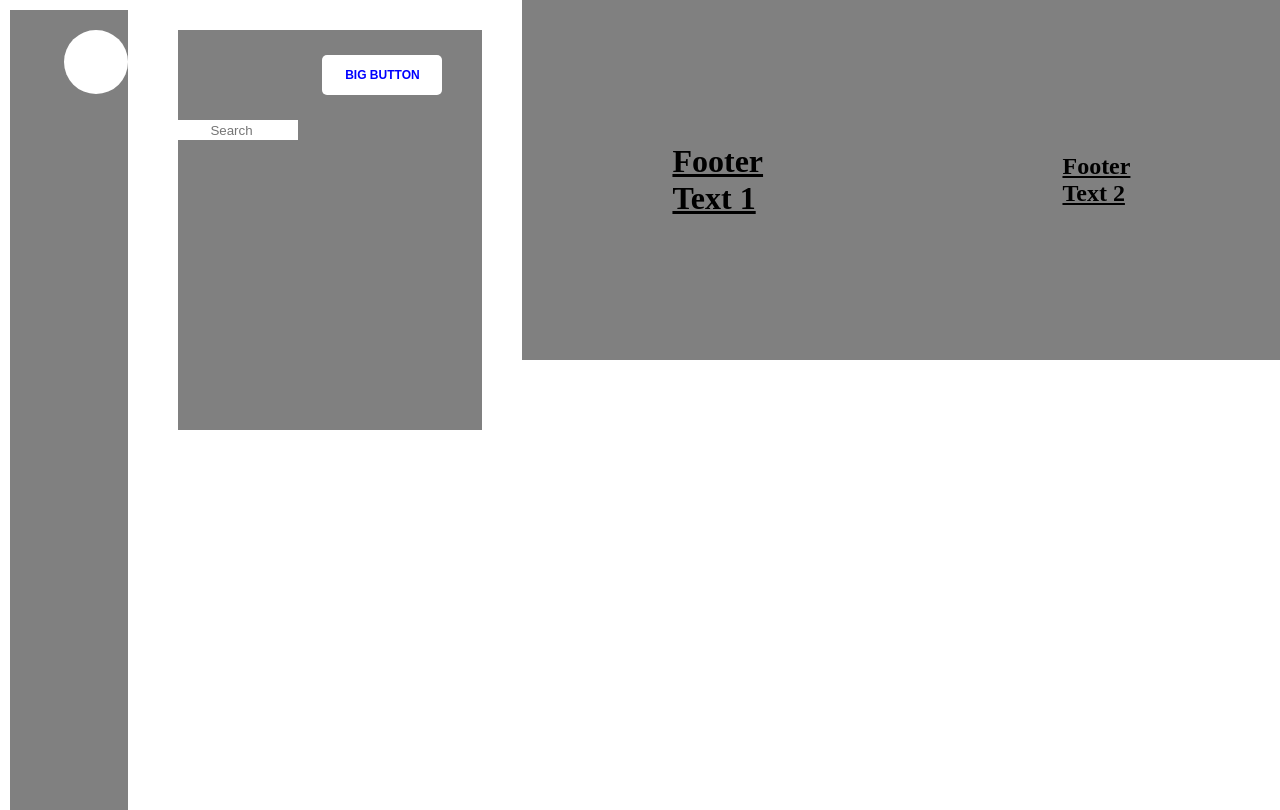
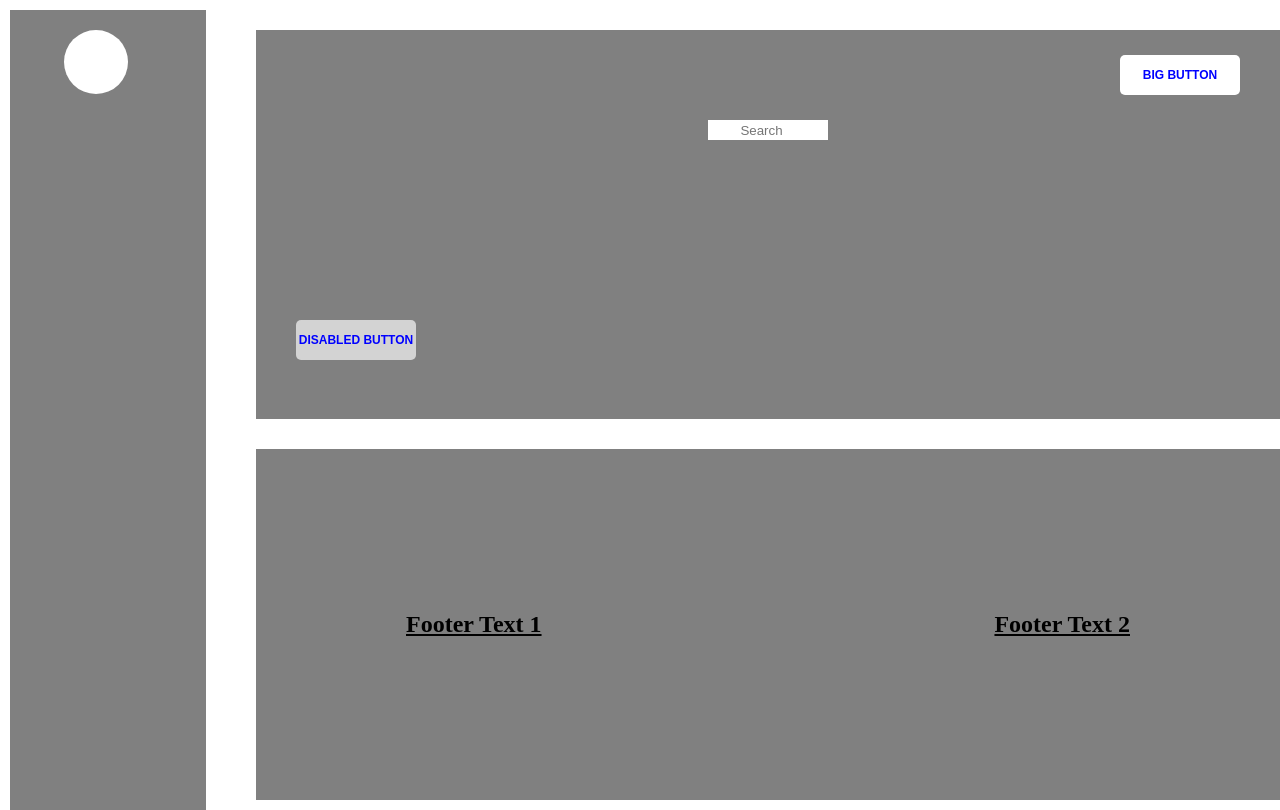
Before and after one commit to Doriana94/CHECKPOINT, a plain HTML site: page index.html in a window 1280 px wide. Drawn offline with Linux system fonts and the light colour scheme.

Commit message:
Update index.html
completed index.html

```diff
--- a/index.html
+++ b/index.html
@@ -12,21 +12,17 @@
         <div class="ball"></div>
     </aside>
 
+    <section>
     <main>
-
         <button type="button">BIG BUTTON</button>
-
-            <div class="search">
             <input type="search" placeholder="Search">
-            </div>
-            <!-- <div class="disabled">
-                <button type="button">DISABLED BUTTON</button>
-            </div>  -->
+             <button type="button" class="disabled">DISABLED BUTTON</button>
     </main>
 
     <footer>
         <h1>Footer Text 1</h1>
         <h2>Footer Text 2</h2>
     </footer>
+</section>
 </body>
 </html>
```
